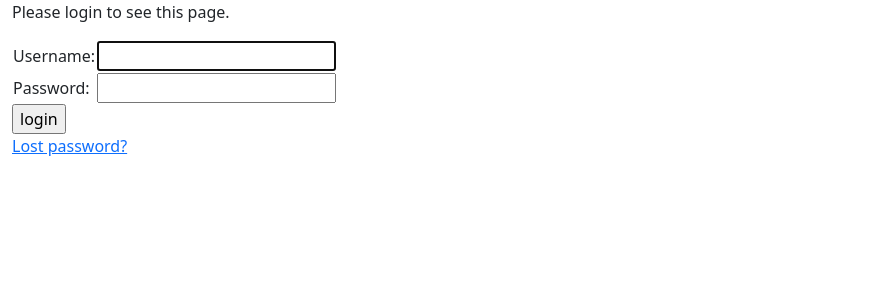
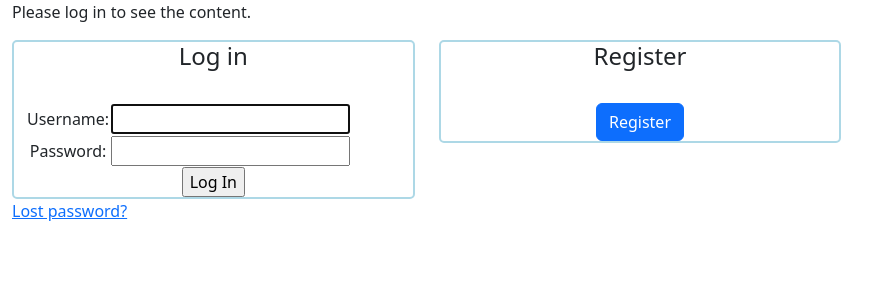
Before and after one commit to junminzh/bookreview, a Django app: page /accounts/login/?next=/update_book/1 in a window 1280 px wide. Shown: the part 46-346 px from the top of the page, without its empty margins (0-892 px from the left). Run offline with Django 4.2, Linux system fonts and the light colour scheme; some libraries are stand-ins or nearby versions.

Commit message:
add permission register page and decorators

```diff
--- a/bookreview_app/templates/registration/login.html
+++ b/bookreview_app/templates/registration/login.html
@@ -11,10 +11,16 @@
       <p>Your account doesn't have access to this page. To proceed,
       please login with an account that has access.</p>
     {% else %}
-      <p>Please login to see this page.</p>
+      <p>Please log in to see the content.</p>
     {% endif %}
   {% endif %}
 
+  <div class="row">
+    <div class="col-4">
+      <div class="container" style="border: 2px solid lightblue; border-radius: 5px; text-align: center; ">
+
+        <h4 style="text-align: center; "> Log in </h4>
+        <br>
         <form method="post" action="{% url 'login' %}">
           {% csrf_token %}
           <table>
@@ -27,11 +33,27 @@
               <td>{{ form.password }}</td>
             </tr>
           </table>
-    <input type="submit" value="login">
+          <input type="submit" value="Log In">
+          {% if next != "/accounts/logout/" %}
             <input type="hidden" name="next" value="{{ next }}">
+          {% endif %}
         </form>
 
-  {# Assumes you setup the password_reset view in your URLconf #}
+      </div>
+    </div>
+
+    <div class="col-4">
+      <div class="container" style="border: 2px solid lightblue; border-radius: 5px; text-align: center; ">
+        <h4 style="text-align: center; "> Register </h4>
+        <br>
+        <a class="btn btn-primary" href="{% url 'register_page' %}" role="button">Register</a>
+      </div>
+    </div>
+
+  </div>
+
+
   <p><a href="{% url 'password_reset' %}">Lost password?</a></p>
+  <!-- <p><a href="{% url 'register_page' %}">Register</a></p> -->
 
 {% endblock %}
--- a/bookreview_app/urls.py
+++ b/bookreview_app/urls.py
@@ -22,4 +22,6 @@ path('update_book/<int:pk>', views.updateBook, name='update_book'),
 #path to delete a book
 path('delete_book/<int:pk>/', views.deleteBook, name='delete_book'),
 
+#path to register
+path('accounts/register/', views.registerPage, name = 'register_page'),
 ]
```
Also changed, not shown: bookreview_app/decorators.py (added, +16 -0 lines), bookreview_app/forms.py (+16 -5 lines), bookreview_app/templates/registration/register.html (added, +12 -0 lines), bookreview_app/views.py (+26 -1 lines), bookreview_app/migrations/0001_initial.py (deleted), db.sqlite3. Lines whose indentation alone changed are shown as unchanged.
